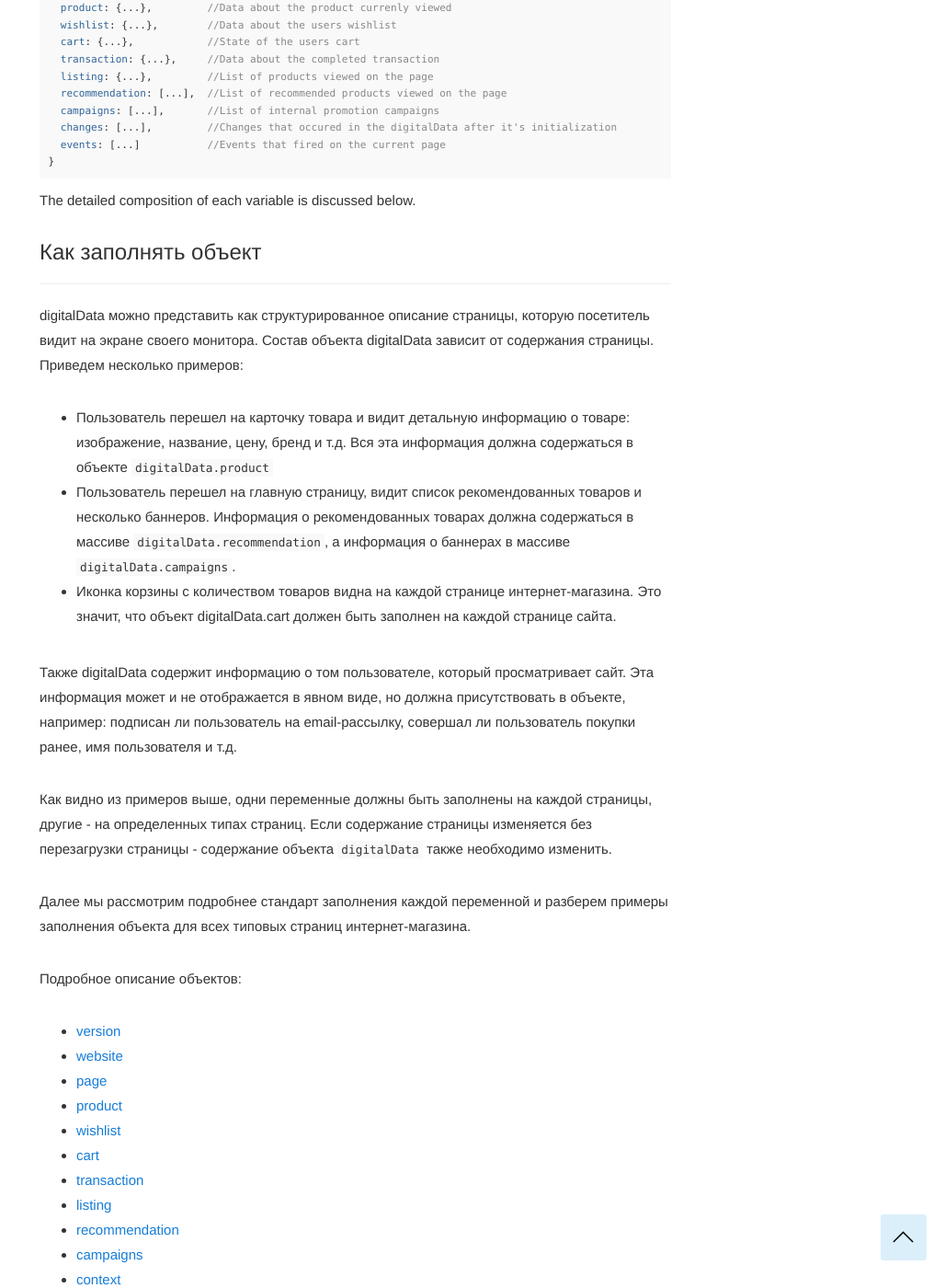
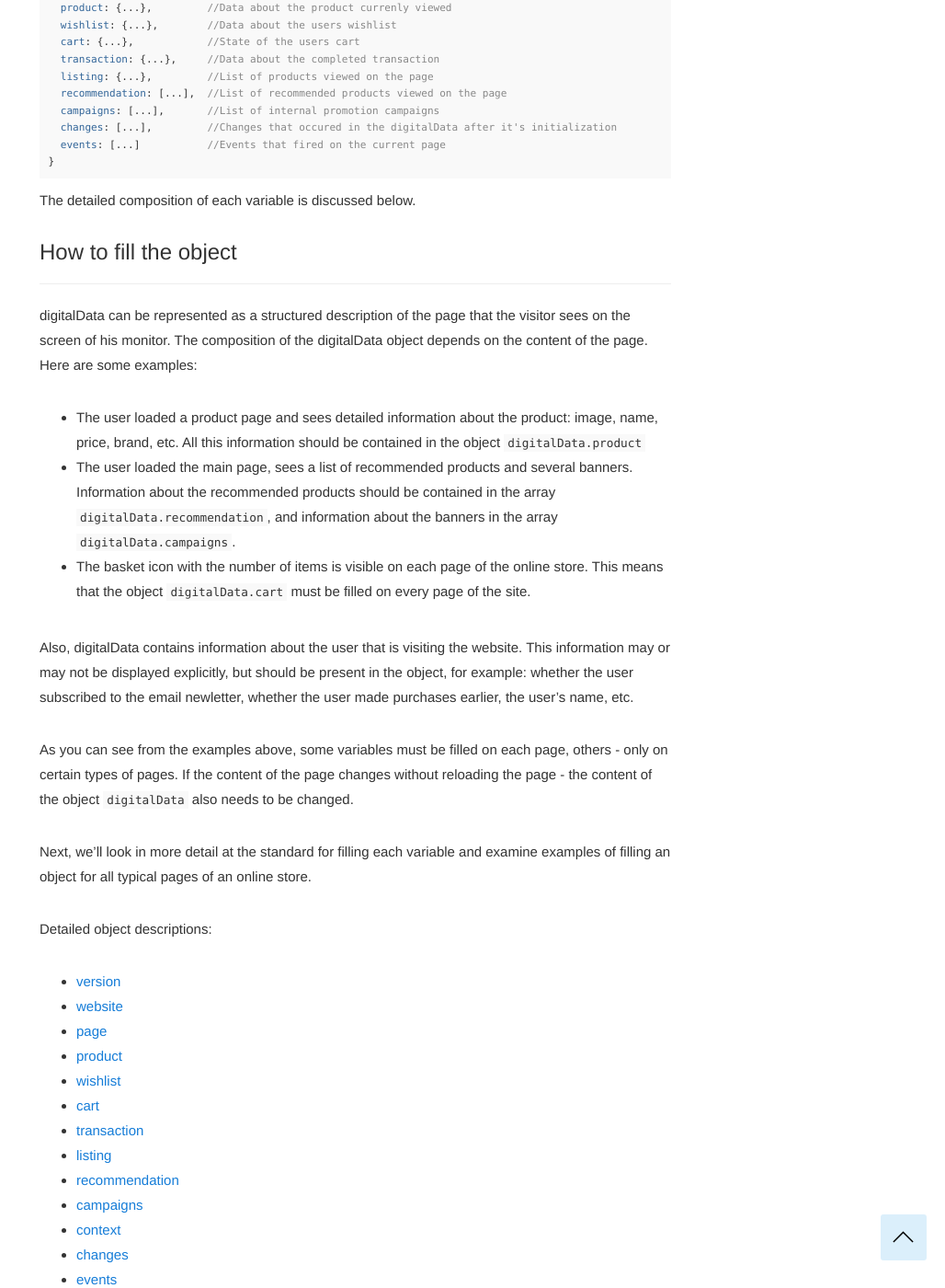
Before and after one commit to segmentstream-com/segmentstream-com.github.io, a Jekyll site: the page built from _docs/for-developer/digitaldata.md, in a window 1280 px wide and 1400 px high, scrolled down 1062 px. Shown: the whole window at 92% size, without its empty margins (252-1280 px from the left). Built offline with Jekyll 4.4.1, drawn with Linux system fonts in a browser that asks for light colours; nearby versions of some CDN libraries; some of the changed text lies outside the part shown.

Commit message:
digitalData page

```diff
--- a/_docs/for-developer/digitaldata.md
+++ b/_docs/for-developer/digitaldata.md
@@ -12,16 +12,16 @@ In this section you will learn:
 
 digitalData is a global JavaScript object. It must be declared as high as possible in the source code of the site, [before connecting the DigitalDataManager library](/for-developer/snippet). This object should be present on every page of the site.
 
-> Declare the `window.digitalData` object the first time the page loads. Do not try to build a system in which the object is created after an AJAX request. This decision will worsen the work of your entire marketing infrastructure and make it unmanageable.
+> Declare the `window.digitalData` object the first time the page loads. Do not try to build a system in which the object is created after an AJAX request. This decision will negatively affect your marketing infrastructure and make it unmanageable.
 
-### Навигация по странице
+### Page contents
 ------
 <ul class="page-navigation">
   <li><a href="#0">Introduction</a></li>
   <li><a href="#1">How to fill the object</a></li>
 </ul>
 
-### <a name="0"></a>Введение
+### <a name="0"></a>Introduction
 ------
 Let's analyze the structure of the object in more detail. The object consists of other objects and arrays. All these objects and arrays must be filled with information in accordance with the standard described in this documentation.
 
@@ -47,40 +47,42 @@ window.digitalData = {
 
 The detailed composition of each variable is discussed below.
 
-### <a name="1"></a>Как заполнять объект
+### <a name="1"></a>How to fill the object
 ------
-digitalData можно представить как структурированное описание страницы, которую посетитель видит на экране своего монитора. Состав объекта digitalData зависит от содержания страницы. Приведем несколько примеров:
- - Пользователь перешел на карточку товара и видит детальную информацию о товаре: изображение, название, цену, бренд и т.д. Вся эта информация должна содержаться в объекте `digitalData.product`
- - Пользователь перешел на главную страницу, видит список рекомендованных товаров и несколько баннеров. Информация о рекомендованных товарах должна содержаться в массиве `digitalData.recommendation`, а информация о баннерах в массиве `digitalData.campaigns`.
- - Иконка корзины с количеством товаров видна на каждой странице интернет-магазина. Это значит, что объект digitalData.cart должен быть заполнен на каждой странице сайта.
+digitalData can be represented as a structured description of the page that the visitor sees on the screen of his monitor. The composition of the digitalData object depends on the content of the page. Here are some examples:
+ - The user loaded a product page and sees detailed information about the product: image, name, price, brand, etc. All this information should be contained in the object `digitalData.product`
+ - The user loaded the main page, sees a list of recommended products and several banners. Information about the recommended products should be contained in the array `digitalData.recommendation`, and information about the banners in the array `digitalData.campaigns`.
+ - The basket icon with the number of items is visible on each page of the online store. This means that the object `digitalData.cart` must be filled on every page of the site.
 
-Также digitalData содержит информацию о том пользователе, который просматривает сайт. Эта информация может и не отображается в явном виде, но должна присутствовать в объекте, например: подписан ли пользователь на email-рассылку, совершал ли пользователь покупки ранее, имя пользователя и т.д.
+Also, digitalData contains information about the user that is visiting the website. This information may or may not be displayed explicitly, but should be present in the object, for example: whether the user subscribed to the email newletter, whether the user made purchases earlier, the user's name, etc.
 
-Как видно из примеров выше, одни переменные должны быть заполнены на каждой страницы, другие - на определенных типах страниц. Если содержание страницы изменяется без перезагрузки страницы - содержание объекта `digitalData` также необходимо изменить.
+As you can see from the examples above, some variables must be filled on each page, others - only on certain types of pages. If the content of the page changes without reloading the page - the content of the object `digitalData` also needs to be changed.
 
-Далее мы рассмотрим подробнее стандарт заполнения каждой переменной и разберем примеры заполнения объекта для всех типовых страниц интернет-магазина.
+Next, we'll look in more detail at the standard for filling each variable and examine examples of filling an object for all typical pages of an online store.
 
-Подробное описание объектов:
+Detailed object descriptions:
  - [version](/digitaldata/standard-version)
  - [website](/digitaldata/website)
- - [page](/for-developer/#listing)
- - [product](/for-developer/#listing)
- - [wishlist](/for-developer/#listing)
- - [cart](/for-developer/#listing)
- - [transaction](/for-developer/#listing)
- - [listing](/for-developer/#listing)
- - [recommendation](/for-developer/#listing)
- - [campaigns](/for-developer/#listing)
- - [context](/for-developer/#listing)
- - [changes](/for-developer/#listing)
- - [events](/for-developer/#listing)
+ - [page](/digitaldata/page)
+ - [product](/digitaldata/product)
+ - [wishlist](/digitaldata/wishlist)
+ - [cart](/digitaldata/cart)
+ - [transaction](/digitaldata/transaction)
+ - [listing](/digitaldata/listing)
+ - [recommendation](/digitaldata/recommendation)
+ - [campaigns](/digitaldata/campaigns)
+ - [context](/digitaldata/context)
+ - [changes](/digitaldata/#changes)
+ - [events](/digitaldata/events)
 
-Подробнее описание состава digitalData для типовых страниц:
- - [Главная страница](/for-developer/#main-page)
- - [Категория товаров](/for-developer/#listing)
- - [Результаты поиска](/for-developer/#listing)
- - [Карточка товара](/for-developer/#listing)
- - [Корзина](/for-developer/#listing)
- - [Станицы этапов оформления заказа](/for-developer/#listing)
- - [Страница подтверждения заказа](/for-developer/#listing)
- - [Текстовая страница](/for-developer/#listing)
+More detailed description of the composition of digitalData for **typical pages of an online store**:
+ - [Main page](/ecommerce/main-page)
+ - [Product listing](/ecommerce/listing)
+ - [Search results](/ecommerce/search)
+ - [Product page](/ecommerce/product)
+ - [Cart](/ecommerce/cart)
+ - [Checkout pages](/ecommerce/checkout)
+ - [Thank you page](/ecommerce/confirmation)
+ - [Content page](/ecommerce/content)
+
+ >If your website is not an online store, you can still use the DigitalDataManager. We will help you prepare a data schema (the structure of the digitalData object) specifically for your project.
```
